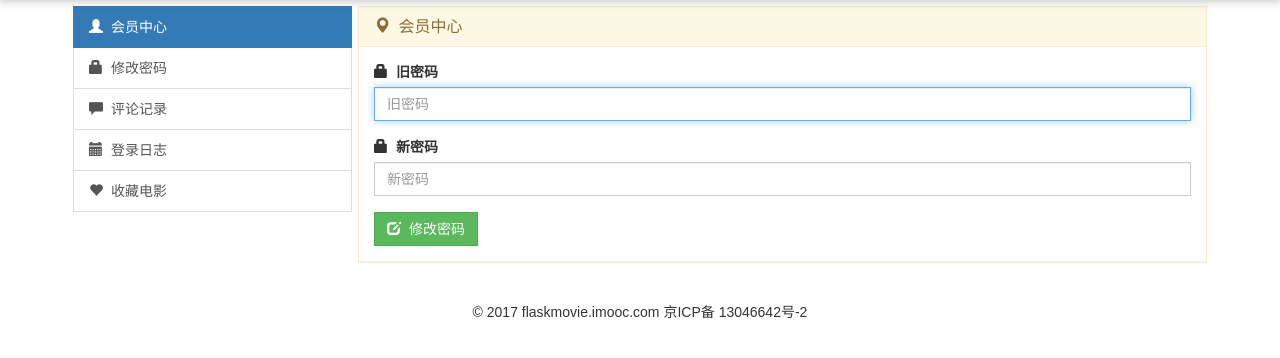
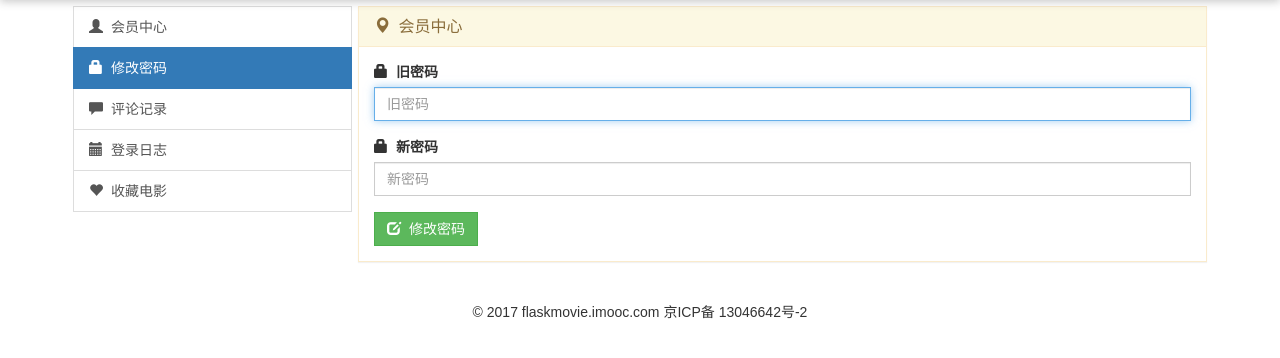
Before and after one commit to summerliu1024/flask_movie, a Flask app: page /pwd in a window 1280 px wide. Shown: the part 70-428 px from the top of the page. Run offline with Flask 2, Linux system fonts and the light colour scheme; some libraries are stand-ins or nearby versions.

Commit message:
用户中心左侧菜单栏,点击的时候添加active类名，实现点击选中效果

```diff
--- a/app/templates/home/home.html
+++ b/app/templates/home/home.html
@@ -65,7 +65,8 @@
                             class="glyphicon glyphicon-log-in"></span>&nbsp;登录</a>
                 </li>
                 <li>
-                    <a class="curlink" href="{{ url_for('home.register') }}"><span class="glyphicon glyphicon-plus"></span>&nbsp;注册</a>
+                    <a class="curlink" href="{{ url_for('home.register') }}"><span
+                            class="glyphicon glyphicon-plus"></span>&nbsp;注册</a>
                 </li>
                 <li>
                     <a class="curlink" href="{{ url_for('home.logout') }}"><span
@@ -121,5 +122,8 @@
     });
 
 </script>
+{% block script %}
+
+{% endblock %}
 </body>
 </html>
--- a/app/templates/home/menu.html
+++ b/app/templates/home/menu.html
@@ -1,18 +1,18 @@
 <div class="col-md-3">
     <div class="list-group">
-        <a href="{{ url_for('home.user') }}" class="list-group-item active">
+        <a id="m-1" href="{{ url_for('home.user') }}" class="list-group-item ">
             <span class="glyphicon glyphicon-user"></span>&nbsp;会员中心
         </a>
-        <a href="{{ url_for('home.pwd') }}" class="list-group-item">
+        <a id="m-2"href="{{ url_for('home.pwd') }}" class="list-group-item">
             <span class="glyphicon glyphicon-lock"></span>&nbsp;修改密码
         </a>
-        <a href="{{ url_for('home.comments') }}" class="list-group-item">
+        <a id="m-3" href="{{ url_for('home.comments') }}" class="list-group-item">
             <span class="glyphicon glyphicon-comment"></span>&nbsp;评论记录
         </a>
-        <a href="{{ url_for('home.loginlog') }}" class="list-group-item">
+        <a id="m-4" href="{{ url_for('home.loginlog') }}" class="list-group-item">
             <span class="glyphicon glyphicon-calendar"></span>&nbsp;登录日志
         </a>
-        <a href="{{ url_for('home.moviecol') }}" class="list-group-item">
+        <a id="m-5" href="{{ url_for('home.moviecol') }}" class="list-group-item">
             <span class="glyphicon glyphicon-heart"></span>&nbsp;收藏电影
         </a>
     </div>
--- a/app/templates/home/pwd.html
+++ b/app/templates/home/pwd.html
@@ -38,3 +38,12 @@
     </div>
 
 {% endblock %}
+
+{% block script %}
+    <script>
+        $(document).ready(function () {
+            $("#m-2").addClass("active");
+        })
+    </script>
+
+{% endblock %}
```
Also changed, not shown: app/templates/home/comments.html (+8 -0 lines), app/templates/home/loginlog.html (+9 -0 lines), app/templates/home/moviecol.html (+9 -0 lines), app/templates/home/user.html (+9 -0 lines).
